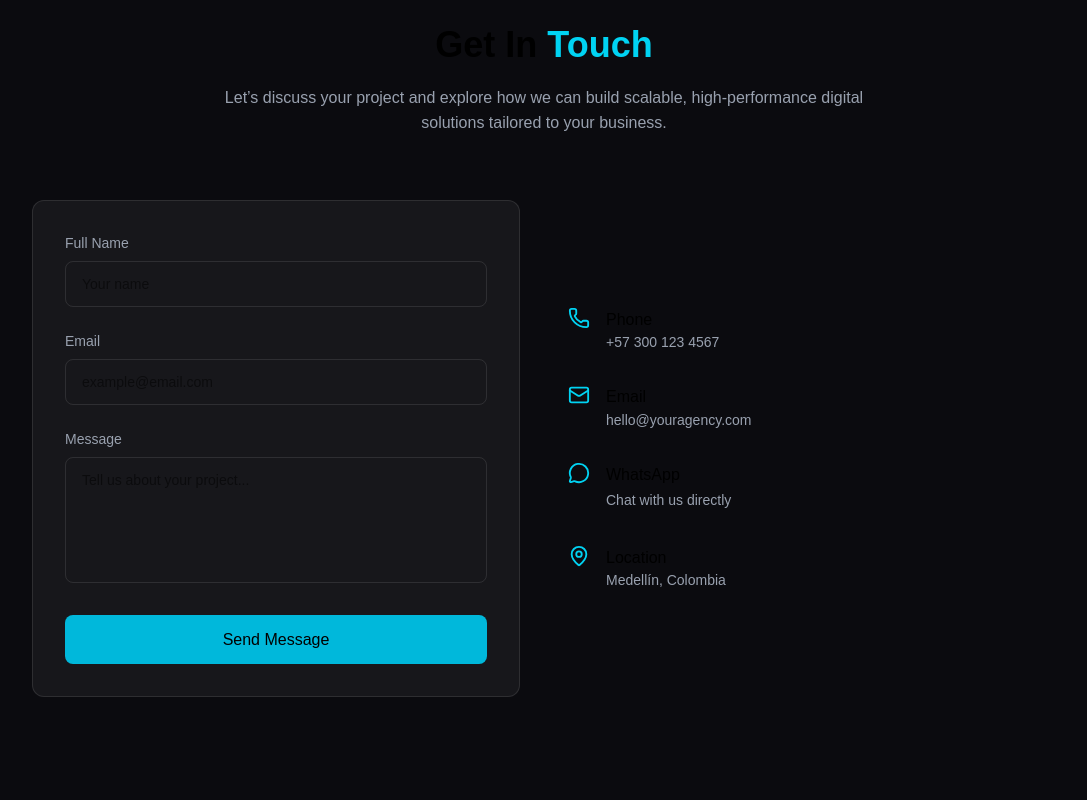
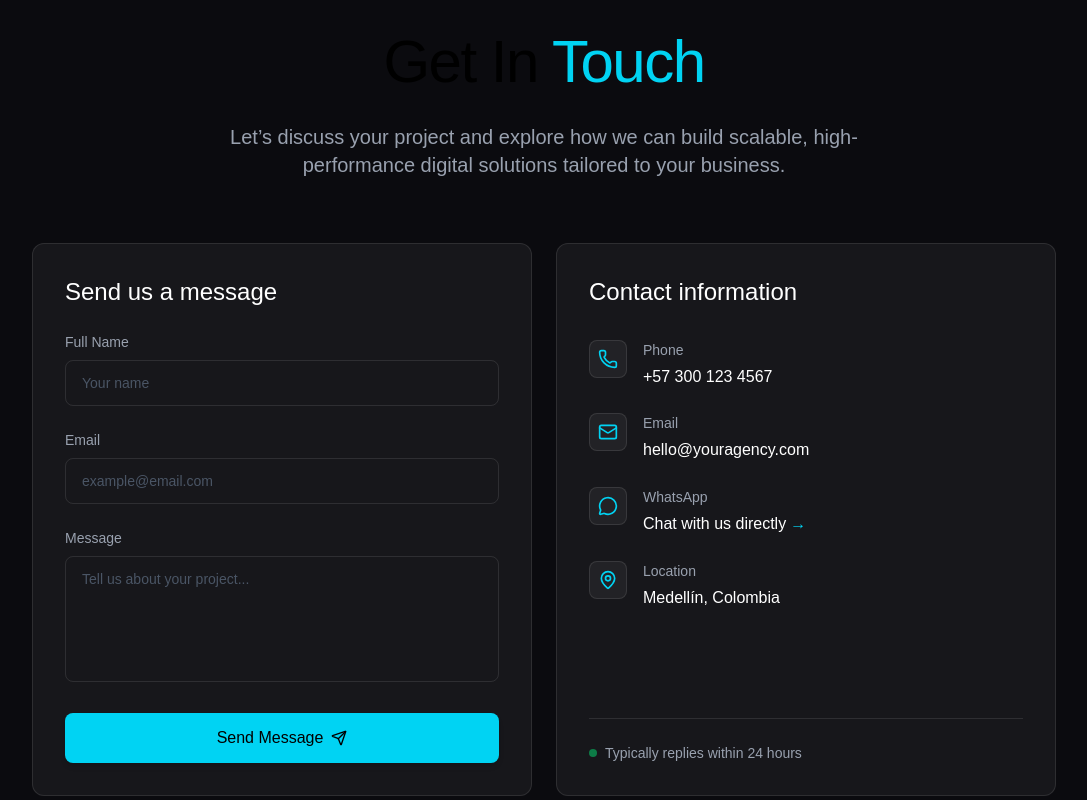
Before and after one commit to julianaherrera1/digital-systems-agency, a Next.js app: page / in a window 1280 px wide. Shown: the part 5460-6260 px from the top of the page, without its empty margins (96-1183 px from the left). Built offline with nearby package versions, Linux system fonts and the light colour scheme.

Commit message:
refactor(contact): improve visual design

```diff
--- a/components/sections/Contact.tsx
+++ b/components/sections/Contact.tsx
@@ -1,36 +1,44 @@
 "use client";
 
-import { Phone, Mail, MapPin, MessageCircle } from "lucide-react";
+import { Phone, Mail, MapPin, MessageCircle, Send } from "lucide-react";
 
 export default function Contact() {
   return (
-    <section id="contact" className="py-28 px-6 border-t border-white/10">
-      <div className="max-w-5xl mx-auto">
+    <section id="contact" className="relative py-28 px-6 overflow-hidden">
+      {/* Background glow - consistente con todas las secciones */}
+      <div className="absolute inset-0 -z-10 bg-[radial-gradient(circle_at_center,rgba(34,211,238,0.3), transparent_70%)]" />
 
-        {/* Header */}
-        <div className="text-center mb-16">
-          <h2 className="text-3xl md:text-4xl font-bold">
-            Get In <span className="text-cyan-400">Touch</span>
+      <div className="max-w-6xl mx-auto text-center">
+
+        {/* Headline - mismo estilo que todas las secciones */}
+        <h2 className="text-4xl md:text-6xl lg:text-6xl font-light leading-tight tracking-tight">
+          Get In{" "}
+          <span className="text-cyan-400">
+            Touch
+          </span>
         </h2>
-          <p className="mt-5 text-gray-400 max-w-2xl mx-auto">
+
+        {/* Subheadline - mismo estilo que las demás secciones */}
+        <p className="mt-6 text-lg md:text-xl text-gray-400 max-w-2xl mx-auto">
           Let’s discuss your project and explore how we can build scalable,
           high-performance digital solutions tailored to your business.
         </p>
-        </div>
 
-        {/* Two Columns */}
-        <div className="grid md:grid-cols-2 gap-12">
+        {/* Two Columns Grid */}
+        <div className="mt-16 grid md:grid-cols-2 gap-6 max-w-5xl mx-auto text-left">
 
           {/* Left - Form */}
-          <form className="bg-white/5 border border-white/10 rounded-xl p-8 space-y-6">
+          <div className="bg-white/5 border border-white/10 rounded-xl p-8 hover:border-cyan-400/50 hover:bg-white/[0.07] transition-all duration-300">
+            <h3 className="text-2xl font-light text-white mb-6">Send us a message</h3>
 
+            <form className="space-y-6">
               <div>
                 <label className="block text-sm text-gray-400 mb-2">
                   Full Name
                 </label>
                 <input
                   type="text"
-                className="w-full bg-transparent border border-white/10 rounded-lg px-4 py-3 text-sm focus:outline-none focus:border-cyan-400 transition"
+                  className="w-full bg-transparent border border-white/10 rounded-lg px-4 py-3 text-sm text-white focus:outline-none focus:border-cyan-400 transition placeholder:text-gray-600"
                   placeholder="Your name"
                 />
               </div>
@@ -41,7 +49,7 @@ export default function Contact() {
                 </label>
                 <input
                   type="email"
-                className="w-full bg-transparent border border-white/10 rounded-lg px-4 py-3 text-sm focus:outline-none focus:border-cyan-400 transition"
+                  className="w-full bg-transparent border border-white/10 rounded-lg px-4 py-3 text-sm text-white focus:outline-none focus:border-cyan-400 transition placeholder:text-gray-600"
                   placeholder="example@email.com"
                 />
               </div>
@@ -52,65 +60,98 @@ export default function Contact() {
                 </label>
                 <textarea
                   rows={5}
-                className="w-full bg-transparent border border-white/10 rounded-lg px-4 py-3 text-sm focus:outline-none focus:border-cyan-400 transition resize-none"
+                  className="w-full bg-transparent border border-white/10 rounded-lg px-4 py-3 text-sm text-white focus:outline-none focus:border-cyan-400 transition placeholder:text-gray-600 resize-none"
                   placeholder="Tell us about your project..."
                 />
               </div>
 
               <button
                 type="submit"
-              className="w-full bg-cyan-500 hover:bg-cyan-400 text-black font-medium py-3 rounded-lg transition"
+                className="w-full inline-flex items-center justify-center gap-2 px-8 py-3 bg-cyan-400 text-black font-medium rounded-lg shadow-md hover:shadow-cyan-400/30 hover:-translate-y-0.5 transition-all duration-300"
               >
                 Send Message
+                <Send size={16} className="group-hover:translate-x-1 transition-transform" />
               </button>
-
             </form>
+          </div>
 
           {/* Right - Direct Contact */}
-          <div className="flex flex-col justify-center space-y-8">
+          <div className="bg-white/5 border border-white/10 rounded-xl p-8 hover:border-cyan-400/50 hover:bg-white/[0.07] transition-all duration-300 flex flex-col">
+            <h3 className="text-2xl font-light text-white mb-8">Contact information</h3>
 
-            <div className="flex items-start gap-4">
-              <Phone className="text-cyan-400" size={22} />
+            <div className="space-y-6 flex-1">
+              {/* Phone */}
+              <div className="flex items-start gap-4 group">
+                <div className="p-2 bg-white/5 rounded-lg border border-white/10 group-hover:border-cyan-400/50 transition-all duration-300">
+                  <Phone className="text-cyan-400" size={20} />
+                </div>
                 <div>
-                <h4 className="font-medium">Phone</h4>
-                <p className="text-gray-400 text-sm">+57 300 123 4567</p>
+                  <h4 className="text-sm text-gray-400 mb-1">Phone</h4>
+                  <p className="text-white">+57 300 123 4567</p>
                 </div>
               </div>
 
-            <div className="flex items-start gap-4">
-              <Mail className="text-cyan-400" size={22} />
+              {/* Email */}
+              <div className="flex items-start gap-4 group">
+                <div className="p-2 bg-white/5 rounded-lg border border-white/10 group-hover:border-cyan-400/50 transition-all duration-300">
+                  <Mail className="text-cyan-400" size={20} />
+                </div>
                 <div>
-                <h4 className="font-medium">Email</h4>
-                <p className="text-gray-400 text-sm">hello@youragency.com</p>
+                  <h4 className="text-sm text-gray-400 mb-1">Email</h4>
+                  <p className="text-white">hello@youragency.com</p>
                 </div>
               </div>
 
-            <div className="flex items-start gap-4">
-              <MessageCircle className="text-cyan-400" size={22} />
+              {/* WhatsApp */}
+              <div className="flex items-start gap-4 group">
+                <div className="p-2 bg-white/5 rounded-lg border border-white/10 group-hover:border-cyan-400/50 transition-all duration-300">
+                  <MessageCircle className="text-cyan-400" size={20} />
+                </div>
                 <div>
-                <h4 className="font-medium">WhatsApp</h4>
+                  <h4 className="text-sm text-gray-400 mb-1">WhatsApp</h4>
                   <a
                     href="https://wa.me/573001234567"
                     target="_blank"
-                  className="text-gray-400 text-sm hover:text-cyan-400 transition"
+                    rel="noopener noreferrer"
+                    className="text-white hover:text-cyan-400 transition-colors inline-flex items-center gap-1"
                   >
                     Chat with us directly
+                    <span className="text-cyan-400">→</span>
                   </a>
                 </div>
               </div>
 
-            <div className="flex items-start gap-4">
-              <MapPin className="text-cyan-400" size={22} />
+              {/* Location */}
+              <div className="flex items-start gap-4 group">
+                <div className="p-2 bg-white/5 rounded-lg border border-white/10 group-hover:border-cyan-400/50 transition-all duration-300">
+                  <MapPin className="text-cyan-400" size={20} />
+                </div>
                 <div>
-                <h4 className="font-medium">Location</h4>
-                <p className="text-gray-400 text-sm">Medellín, Colombia</p>
+                  <h4 className="text-sm text-gray-400 mb-1">Location</h4>
+                  <p className="text-white">Medellín, Colombia</p>
+                </div>
               </div>
             </div>
 
+            {/* Availability badge */}
+            <div className="mt-8 pt-6 border-t border-white/10">
+              <div className="flex items-center gap-2">
+                <div className="w-2 h-2 bg-green-400 rounded-full animate-pulse" />
+                <span className="text-sm text-gray-400">Typically replies within 24 hours</span>
+              </div>
+            </div>
+          </div>
         </div>
 
+        {/* Optional: Map or additional CTA */}
+        <div className="mt-12 text-center">
+          <p className="text-gray-500 text-sm">
+            Prefer email? Write us directly at{" "}
+            <a href="mailto:hello@youragency.com" className="text-cyan-400 hover:underline">
+              hello@youragency.com
+            </a>
+          </p>
         </div>
-
       </div>
     </section>
   );
```
Lines whose indentation alone changed are shown as unchanged.
